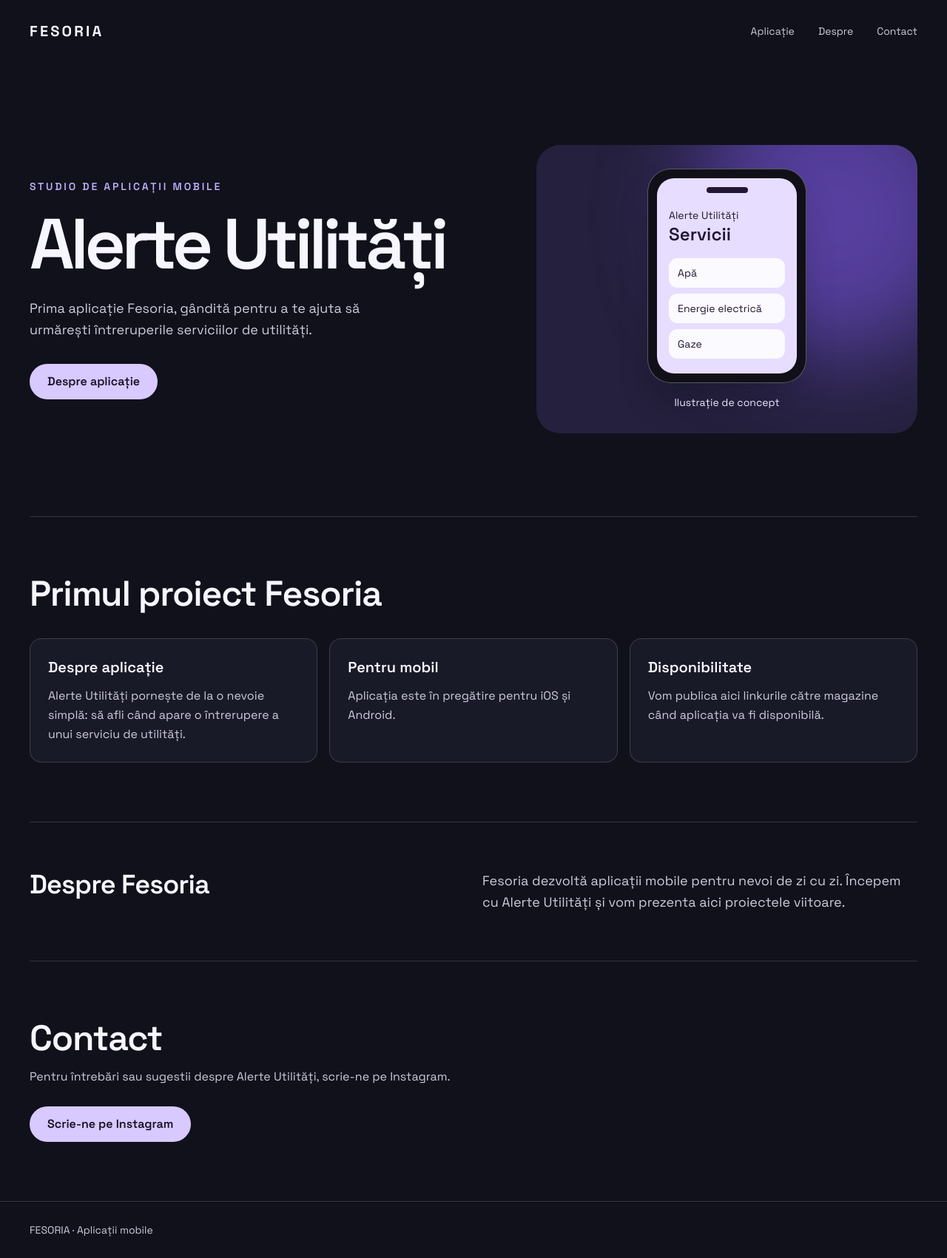
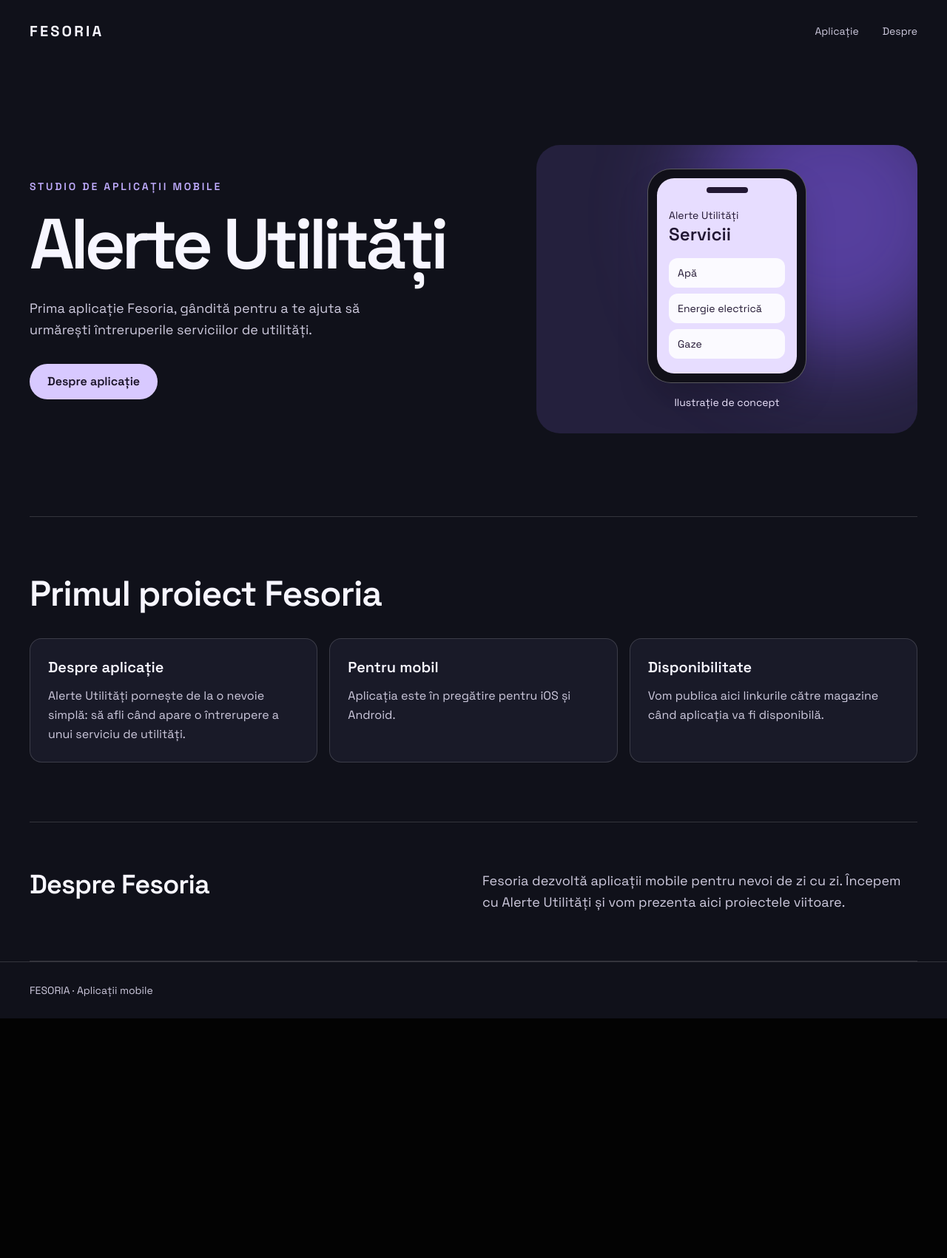
Before and after one commit to fesoriaxyz/fesoria-site, a Next.js app: page / in a window 1280 px wide. Shown: the whole page at 74% size. After the commit the page ends 1377 px from the top, so only its background shows below. Built offline with nearby package versions, Linux system fonts and the light colour scheme.

Commit message:
Remove Instagram contact from Fesoria landing page

```diff
--- a/app/page.tsx
+++ b/app/page.tsx
@@ -23,7 +23,7 @@ export default function Home() {
         <nav aria-label="Navigare principală" className="flex gap-5 text-sm text-[#cecade] sm:gap-8">
           <a href="#services" className="hover:text-white">Aplicație</a>
           <a href="#process" className="hover:text-white">Despre</a>
-          <a href="#contact" className="hover:text-white">Contact</a>
+
         </nav>
       </header>
       <main className="mx-auto max-w-7xl px-6 sm:px-10">
@@ -68,11 +68,6 @@ export default function Home() {
           <h2 className="text-4xl font-semibold tracking-tight">Despre Fesoria</h2>
           <p className="max-w-xl text-lg leading-relaxed text-[#cecade]">Fesoria dezvoltă aplicații mobile pentru nevoi de zi cu zi. Începem cu Alerte Utilități și vom prezenta aici proiectele viitoare.</p>
         </section>
-        <section id="contact" className="py-20">
-          <h2 className="text-4xl font-semibold tracking-tight sm:text-5xl">Contact</h2>
-          <p className="mb-7 mt-4 text-[#cecade]">Pentru întrebări sau sugestii despre Alerte Utilități, scrie-ne pe Instagram.</p>
-          <a href="https://instagram.com/fesoriaxyz" className="inline-block rounded-full bg-[#d8c9ff] px-6 py-3 font-semibold text-[#171125] hover:bg-white">Scrie-ne pe Instagram</a>
-        </section>
       </main>
       <footer className="mx-auto max-w-7xl border-t border-white/15 px-6 py-7 text-sm text-[#cecade] sm:px-10">FESORIA · Aplicații mobile</footer>
     </div>
```
